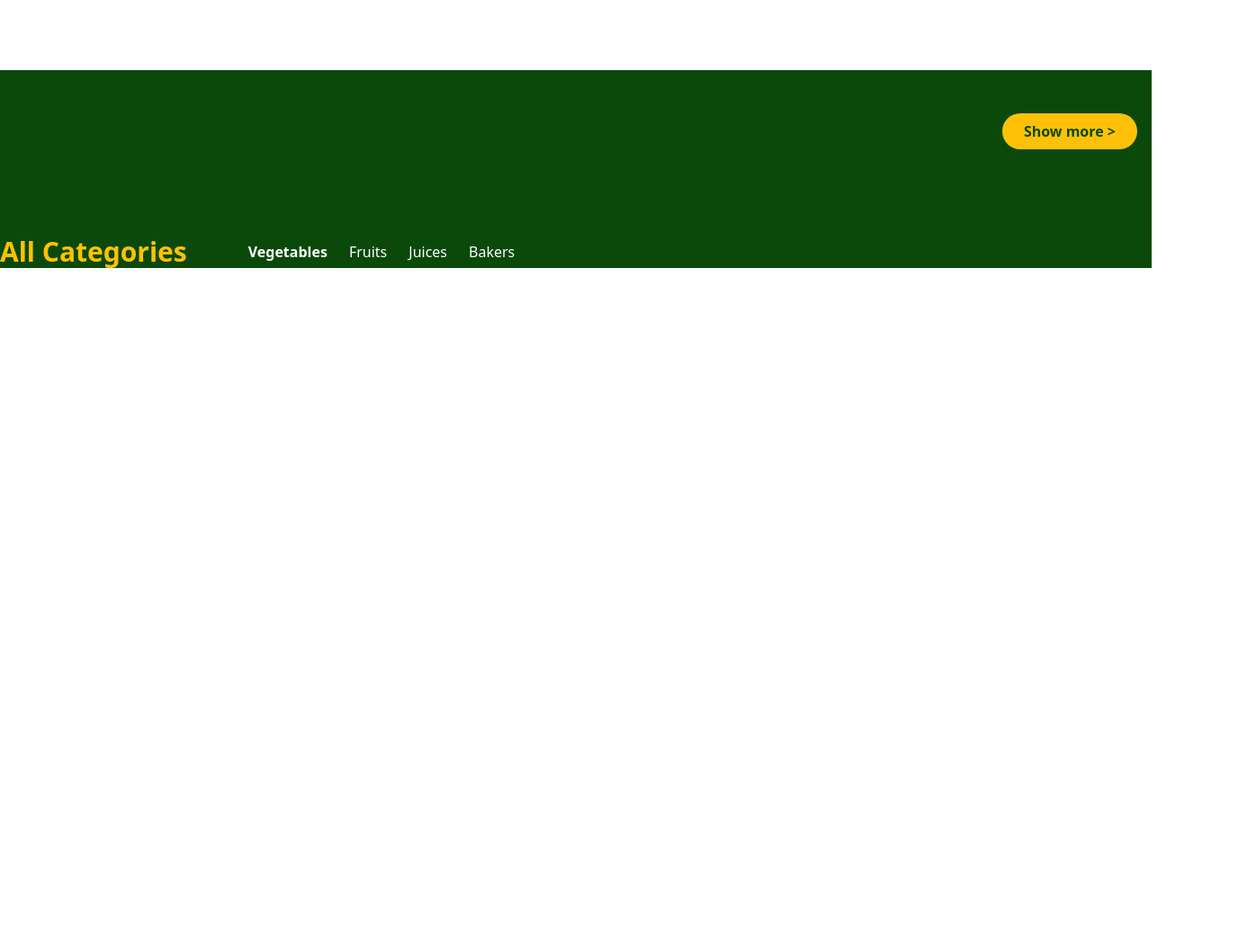
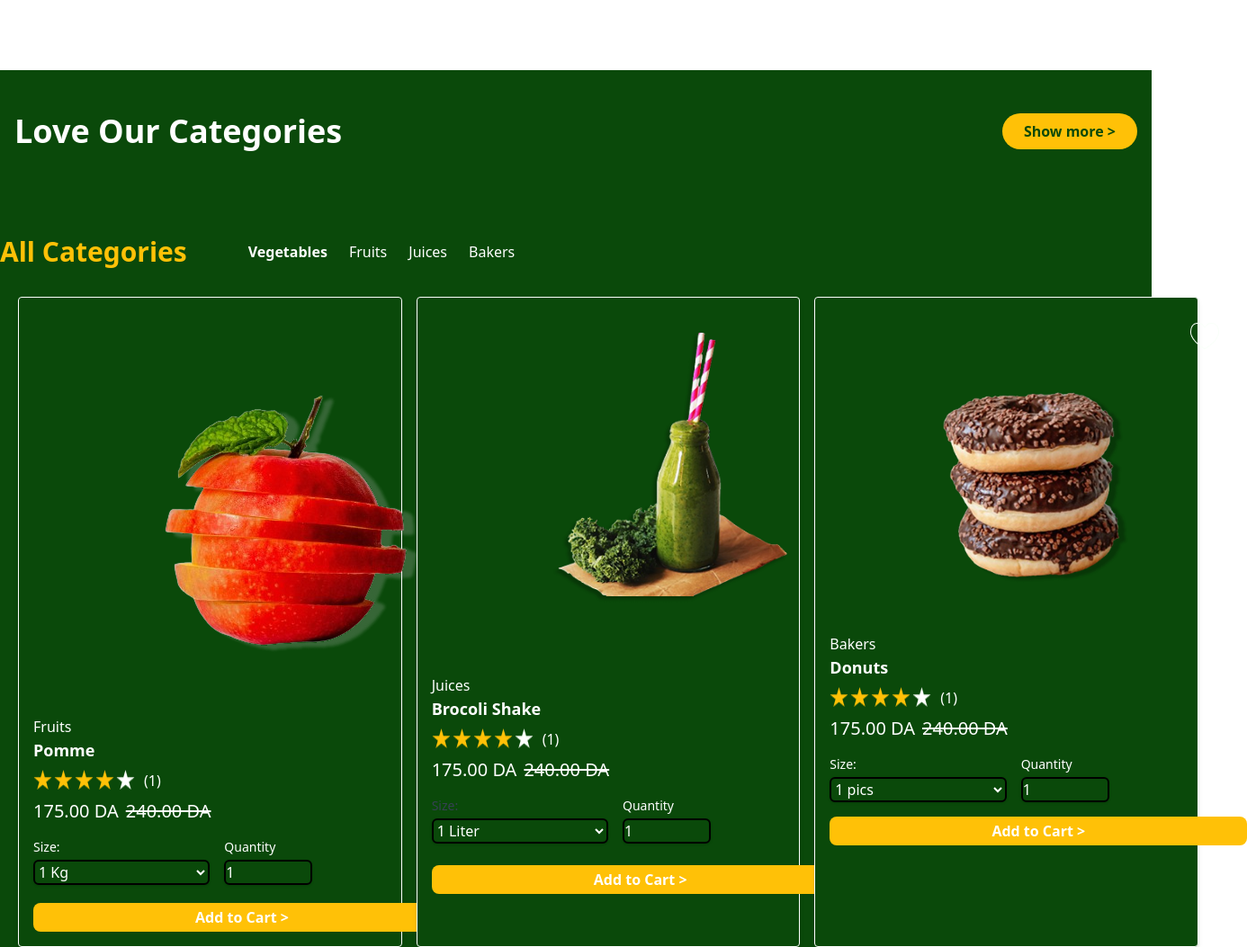
Before and after one commit to mahsa-m4569/web2-Figmafood, a website: page index.html in a window 1280 px wide. Shown: the part 2471-3524 px from the top of the page at 90% size, 1386 px wide, since content can reach past the window. Before the commit the page ends 2771 px from the top, so only its background shows below. Drawn offline with nearby package versions, Linux system fonts and the light colour scheme.

Commit message:
secton green

```diff
--- a/index.html
+++ b/index.html
@@ -335,7 +335,7 @@
   <section class="bg-[#0A490A]">
     <div class="container mx-auto px-4 py-8 md:py-12">
       <div class="flex flex-row capitalize  md:flex-row items-center justify-between gap-4 mb-5 md:mb-12 ">
-        <h1 class="text-[#0A490A]  text-3xl md:text-4xl font-bold ">Love our Categories</h1>
+        <h1 class="text-white text-3xl md:text-4xl font-bold ">Love our Categories</h1>
         <button
           class=" text-[#0A490A] bg-[#FFC107] px-6 py-2 rounded-3xl hover:bg-indigo-200 transition whitespace-nowrap font-bold">
           Show more > </button>
@@ -350,8 +350,116 @@
           <h4 class="text-white font-mediumfont-bold">Juices</h4>
           <h5 class="text-white font-mediumfont-bold">Bakers</h5>
     </header>
+
     <main>
+      <!-- بخش چهارم قسنت اول سيب ها -->
 
+      <div class="flex justify-between space-x-4 mt-8">
+        <div class="bg-[#0A490A] p-4 border border-white rounded shadow-md w-1/3 ms-5 ">
+          <div class="flex space-x-2 mt-2 ms-20 ">
+            <img class="ms-10 mt-20" src="/assets/images/apple1.png" alt="">
+            <img class="mt-1 h-full" src="/assets/images/🦆 icon _hurt_white.png" alt="">
+          </div>
+          <p class="text-white mt-15">Fruits</p>
+          <h5 class="text-lg font-bold text-white">Pomme</h5>
+          <div class="flex space-x-2 mt-2 ">
+            <img src="/assets/images/Frame 18.png" alt="start">
+            <p class="text-white">(1)</p>
+          </div>
+          <div class="flex space-x-2 mt-2 ">
+            <p class="text-xl text-white">175.00 DA</p>
+            <p class="text-xl text-white line-through">240.00 DA </p>
+          </div>
+          <div class="flex items-center space-x-4 mt-4">
+            <div class="relative w-1/2">
+              <label for="size" class="block text-sm font-medium text-white">Size:</label>
+              <select id="size"
+                class="text-white mt-1 block w-full border-black border-2 rounded-md shadow-sm focus:ring focus:ring-blue-500 focus:border-blue-500">
+                <option>1 Kg</option>
+              </select>
+            </div>
+            <div class="relative w-1/4">
+              <label for="quantity" class="block text-sm font-medium text-white">Quantity</label>
+              <input type="number" id="quantity" min="1" value="1"
+                class="mt-1 block w-full border-black border-2 text-white rounded-md shadow-sm focus:ring focus:ring-blue-500 focus:border-blue-500">
+            </div>
+          </div>
+          <button
+            class="text-white text-center mt-5 bg-[#FFC107]  w-[29rem] py-1 rounded-lg hover:bg-indigo-200 transition whitespace-nowrap font-bold text-base">
+            Add to Cart ></button>
+
+        </div>
+        <!-- بخش چهارم بخش نوشيدنی بروکلی -->
+        <div class="bg-[#0A490A] p-4 border border-white  rounded shadow-md w-1/3 ">
+          <div class="flex space-x-2 mt-2 ms-20">
+            <img class="ms-10" src="/assets/images/brokli.png" alt="">
+      <img class="mt-1 h-full" src="/assets/images/🦆 icon _hurt_white.png" alt="">
+          </div>
+          <p class="text-white mt-20">Juices</p>
+          <h4 class="text-lg font-bold text-white">Brocoli Shake
+          </h4>
+          <div class="flex space-x-2 mt-2 ">
+            <img src="/assets/images/Frame 18.png" alt="">
+            <p class="text-white">(1)</p>
+          </div>
+          <div class="flex space-x-2 mt-2 ">
+            <p class="text-xl text-white">175.00 DA</p>
+            <p class="text-xl text-white line-through">240.00 DA </p>
+          </div>
+          <div class="flex items-center space-x-4 mt-4">
+            <div class="relative w-1/2">
+              <label for="size" class="block text-sm font-medium text-gray-700">Size:</label>
+              <select id="size"
+                class="mt-1 block text-white w-full border-black border-2 rounded-md shadow-sm focus:ring focus:ring-blue-500 focus:border-blue-500">
+                <option>1 Liter</option>
+              </select>
+            </div>
+            <div class="relative w-1/4">
+              <label for="quantity" class="block text-sm font-medium text-white">Quantity</label>
+              <input type="number" id="quantity" min="1" value="1"
+                class="mt-1 block w-full text-white  border-black border-2 rounded-md shadow-sm focus:ring focus:ring-blue-500 focus:border-blue-500">
+            </div>
+          </div>
+          <button
+            class="text-white text-center mt-6 bg-[#FFC107]  w-[29rem] py-1 rounded-lg hover:bg-indigo-200 transition whitespace-nowrap font-bold text-base">
+            Add to Cart ></button>
+        </div>
+        <!-- بخش چهارم قسمت سوم بخش دونات -->
+        <div class="bg-[#0A490A] p-4 border border-white  rounded shadow-md w-1/3 mr-3">
+          <div class="flex space-x-2 mt-2 ms-20 ">
+            <img src="/assets/images/donutes.png" alt="">
+            <img class="mt-1 h-full" src="/assets/images/🦆 icon _hurt_white.png" alt="">
+          </div>
+          <p class="text-white">Bakers</p>
+          <h2 class="text-lg font-bold text-white">Donuts</h2>
+          <div class="flex space-x-2 mt-2 ">
+            <img src="assets/images/Frame 18.png" alt="">
+            <p class="text-white">(1)</p>
+          </div>
+          <div class="flex space-x-2 mt-2 ">
+            <p class="text-xl text-white">175.00 DA</p>
+            <p class="text-xl text-white line-through">240.00 DA </p>
+          </div>
+          <div class="flex items-center space-x-4 mt-4">
+            <div class="relative w-1/2">
+              <label for="size" class="block text-sm font-medium text-white">Size:</label>
+              <select id="size"
+                class="mt-1 block w-full text-white border-black border-2 rounded-md shadow-sm focus:ring focus:ring-blue-500 focus:border-blue-500">
+                <option>1 pics</option>
+              </select>
+            </div>
+            <div class="relative w-1/4">
+              <label for="quantity" class="block text-sm font-medium text-white">Quantity</label>
+              <input type="number" id="quantity" min="1" value="1"
+                class="mt-1 text-white block w-full  border-black border-2 rounded-md shadow-sm focus:ring focus:ring-blue-500 focus:border-blue-500">
+            </div>
+          </div>
+          <button
+            class="text-white text-center mt-4 bg-[#FFC107]  w-[29rem] py-1 rounded-lg hover:bg-indigo-200 transition whitespace-nowrap font-bold text-base">
+            Add to Cart ></button>
+        </div>
+      </div>
+      </div>
     </main>
   </section>
   <!-- ادرس فيگما -->
```
Also changed, not shown: assets/images/Frame 18.png (added), assets/images/🦆 icon _hurt_white.png (added).
